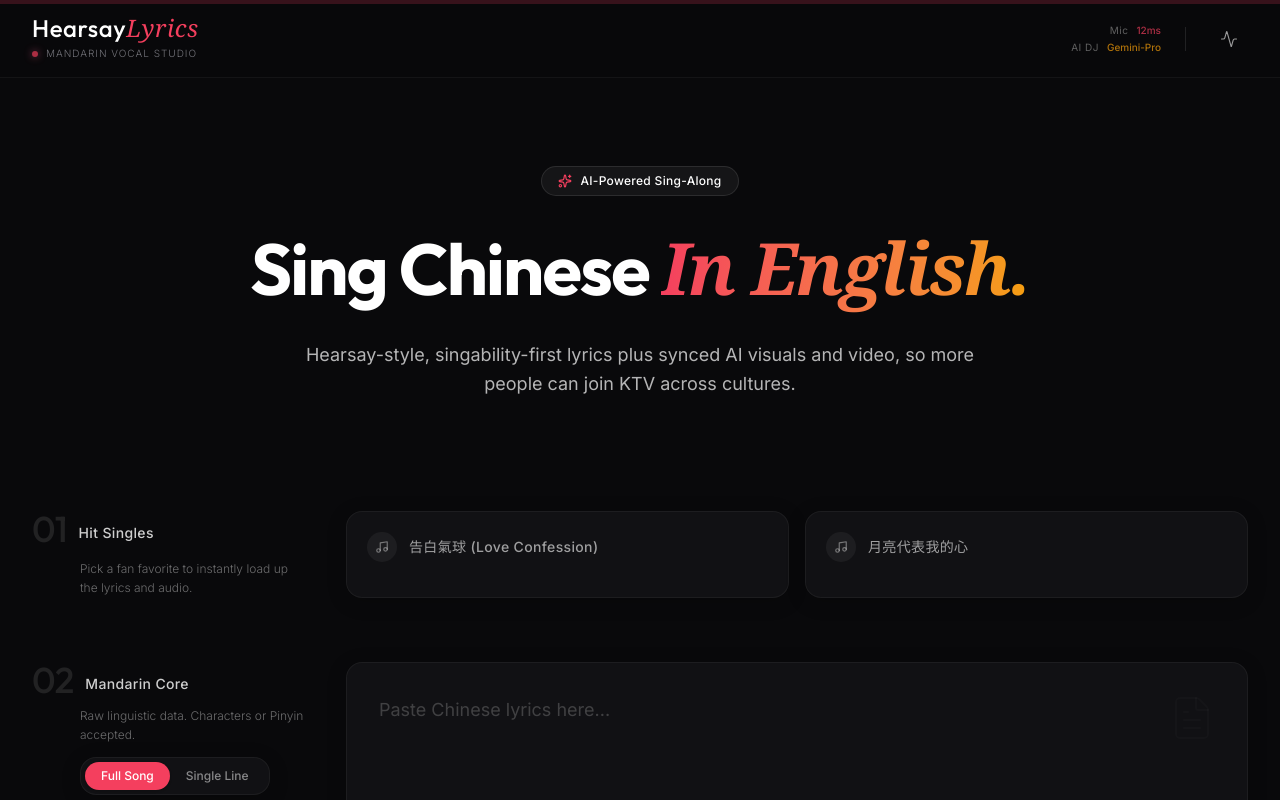
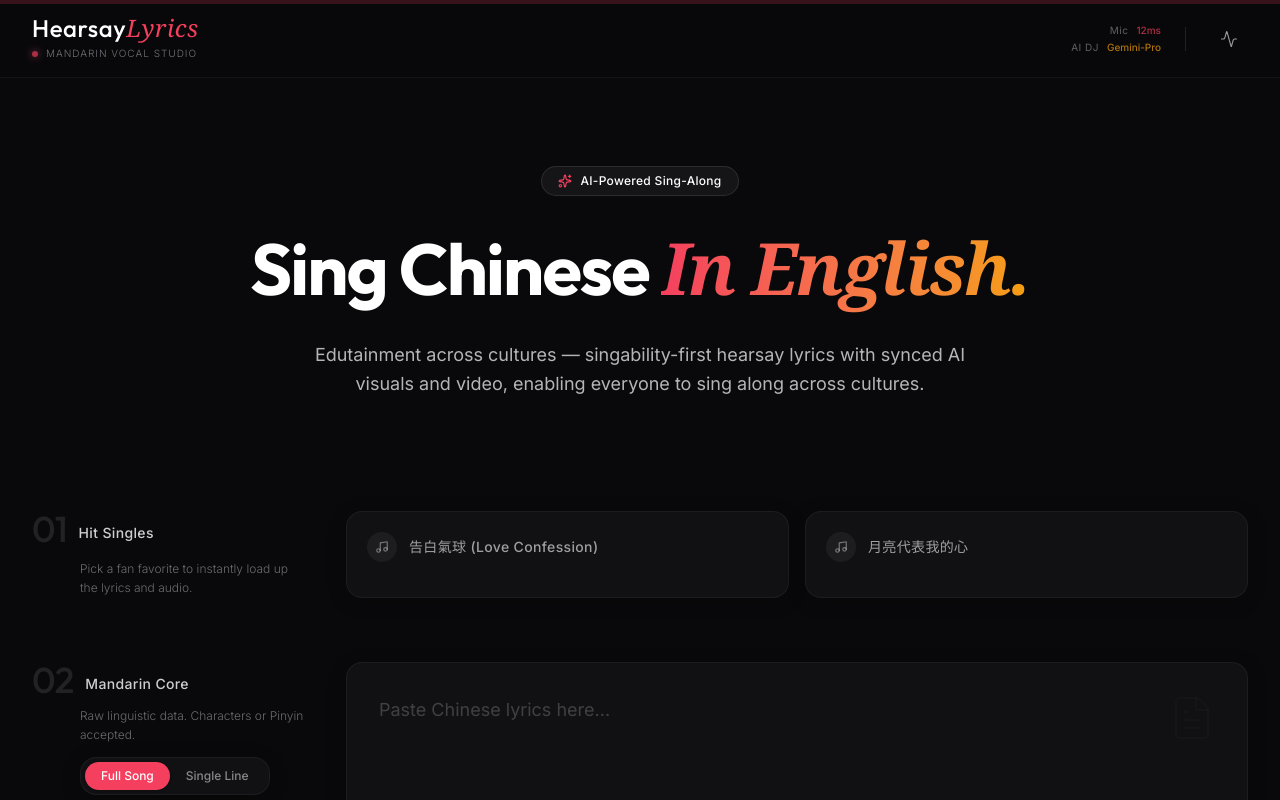
Before and after one commit to AllardQuek/Hearsay-Lyrics, a Next.js app: page / in a window 1280 px wide. Shown: the top 800 px of the page. Built offline with nearby package versions, Linux system fonts and the light colour scheme.

Commit message:
Update docs

```diff
--- a/src/app/page.tsx
+++ b/src/app/page.tsx
@@ -1054,7 +1054,7 @@ export default function Home() {
               </h1>
 
               <p className="max-w-2xl text-base text-white/70 leading-relaxed sm:text-lg">
-                Hearsay-style, singability-first lyrics plus synced AI visuals and video, so more people can join KTV across cultures.
+                Edutainment across cultures — singability-first hearsay lyrics with synced AI visuals and video, enabling everyone to sing along across cultures.
               </p>
             </div>
             <SongInput
```
Also changed, not shown: 8 other files (tests, documents, lock files or other folders).
